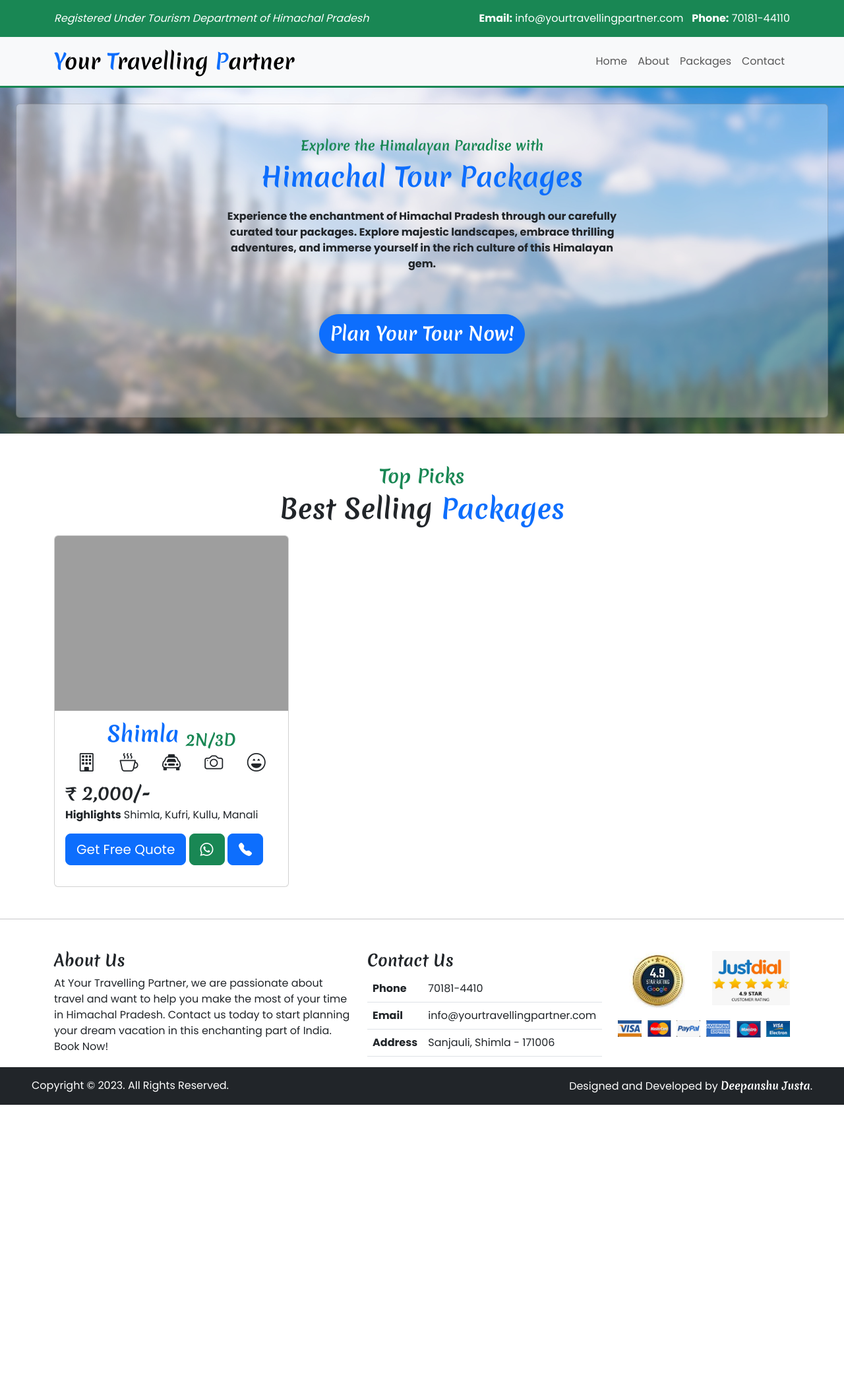
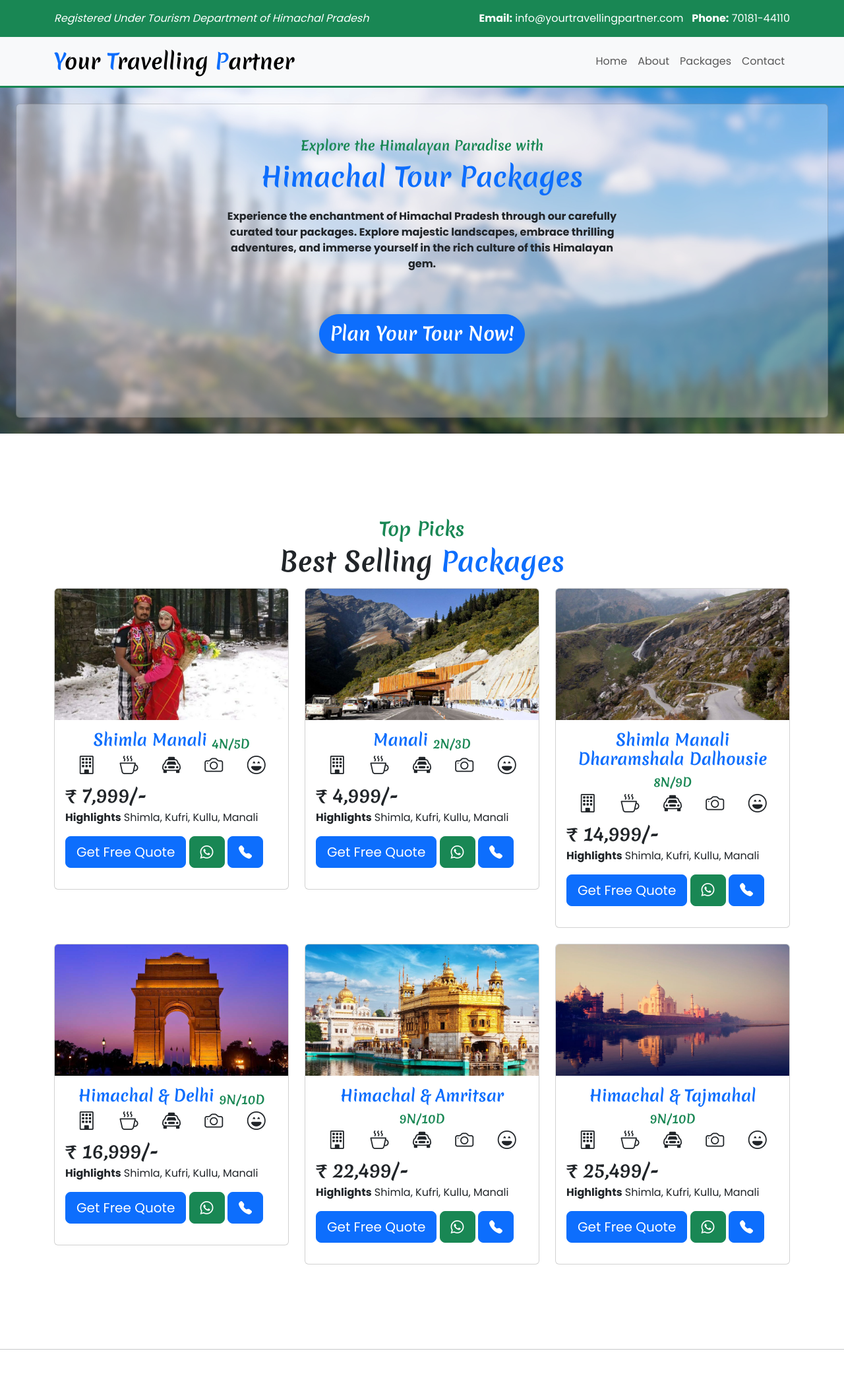
Before and after one commit to deepanshu-justa/php_YTP, a PHP site: page /packages in a window 1280 px wide. Shown: the top 2091 px of the page at 66% size. Before the commit the page ends 1674 px from the top, so only its background shows below. Run offline with PHP 8.4, Linux system fonts and the light colour scheme; some libraries are stand-ins or nearby versions; grey boxes are pictures that could not be loaded.

Commit message:
First Live Version of Website.

```diff
--- a/actions/queryFormSubmit.php
+++ b/actions/queryFormSubmit.php
@@ -2,13 +2,17 @@
 // Check if the honeypot field is empty (indicating a human user)
 if (empty($_POST['hp'])) {
     // Get form data
+    $pckName = $_POST['pck_name'];
     $name = $_POST['name'];
     $phone = $_POST['phone'];
+    $email = $_POST['email'];
     $comments = $_POST['comments'];
 
     // Compose email message
     $message = "Name: $name\n";
     $message .= "Phone: $phone\n";
+    $message .= "Email: $email\n";
+    $message .= "Package: $pckName\n";
     $message .= "Comments: $comments\n";
 
     // Set the email parameters
--- a/assets/json/packages.json
+++ b/assets/json/packages.json
@@ -1,94 +1,46 @@
 {
     "packages": [
       {
-        "id": 1,
-        "name": "Majestic Manali",
-        "duration": "5 days",
-        "cost": 1500,
-        "type": "holiday",
-        "itinerary": [
-          {
-            "day": 1,
-            "description": "Arrival in Manali. Check-in at the hotel and relax."
+        "id" : 1,
+        "name" : "Shimla Manali",
+        "duration" : "4N/5D",
+        "photo" : "couple2.jpg",
+        "cost" : "7,999"
       },
       {
-            "day": 2,
-            "description": "Explore Hadimba Temple and enjoy local sightseeing."
+        "id" : 2,
+        "name" : "Manali",
+        "duration" : "2N/3D",
+        "photo" : "atal.jpg",
+        "cost" : "4,999"
       },
       {
-            "day": 3,
-            "description": "Excursion to Rohtang Pass for breathtaking views and adventure activities."
+        "id" : 3,
+        "name" : "Shimla Manali Dharamshala Dalhousie",
+        "duration" : "8N/9D",
+        "photo" : "road.jpg",
+        "cost" : "14,999"
       },
       {
-            "day": 4,
-            "description": "Visit Solang Valley for thrilling adventure sports."
+        "id" : 97,
+        "name" : "Himachal & Delhi",
+        "duration" : "9N/10D",
+        "photo" : "india-gate.jpg",
+        "cost" : "16,999"
       },
       {
-            "day": 5,
-            "description": "Departure from Manali. End of the tour."
-          }
-        ],
-        "highlights": [
-          "Visit Hadimba Temple",
-          "Rohtang Pass excursion",
-          "Solang Valley adventure sports"
-        ]
+        "id" : 98,
+        "name" : "Himachal & Amritsar",
+        "duration" : "9N/10D",
+        "photo" : "golden-temple.jpg",
+        "cost" : "22,499"
       },
       {
-        "id": 2,
-        "name": "Enchanting Shimla",
-        "duration": "4 days",
-        "cost": 1200,
-        "type": "holiday",
-        "itinerary": [
-          {
-            "day": 1,
-            "description": "Arrival in Shimla. Check-in at the hotel and relax."
-          },
-          {
-            "day": 2,
-            "description": "Explore Mall Road and enjoy shopping."
-          },
-          {
-            "day": 3,
-            "description": "Visit Jakhu Temple and take a Toy Train ride."
-          },
-          {
-            "day": 4,
-            "description": "Departure from Shimla. End of the tour."
-          }
-        ],
-        "highlights": [
-          "Mall Road shopping",
-          "Jakhu Temple visit",
-          "Toy Train ride"
-        ]
-      },
-      {
-        "id": 3,
-        "name": "Romantic Getaway in Dalhousie",
-        "duration": "3 days",
-        "cost": 900,
-        "type": "honeymoon",
-        "itinerary": [
-          {
-            "day": 1,
-            "description": "Arrival in Dalhousie. Check-in at the hotel and relax."
-          },
-          {
-            "day": 2,
-            "description": "Excursion to Khajjiar and visit Panchpula waterfall."
-          },
-          {
-            "day": 3,
-            "description": "Explore St. John's Church. Departure from Dalhousie. End of the tour."
-          }
-        ],
-        "highlights": [
-          "Khajjiar excursion",
-          "Panchpula waterfall visit",
-          "St. John's Church"
-        ]
+        "id" : 99,
+        "name" : "Himachal & Tajmahal",
+        "duration" : "9N/10D",
+        "photo" : "taj-mahal.jpg",
+        "cost" : "25,499"
       }
     ]
   }
--- a/includes/formModal.php
+++ b/includes/formModal.php
@@ -27,7 +27,7 @@
                     </div>
                     <div class="form-floating mb-3">
                         <input type="email" class="form-control" id="email" name="email" placeholder="Password">
-                        <label for="email">Phone</label>
+                        <label for="email">Email</label>
                     </div>
                     <div class="form-floating mb-3">
                         <textarea class="form-control" placeholder="Leave a comment here" id="comments" name="comments" style="height: 100px"></textarea>
@@ -39,3 +39,27 @@
         </div>
     </div>
 </div>
+
+<script>
+function updatePckName(value) {
+  // Find the input field by its name
+  var inputField = document.getElementsByName('pck_name')[0];
+
+  // Update the value
+  inputField.value = value;
+
+  // Make the input field uneditable
+  inputField.readOnly = true;
+}
+
+function resetPckName() {
+  // Find the input field by its name
+  var inputField = document.getElementsByName('pck_name')[0];
+
+  // Update the value
+  inputField.value = "";
+
+  // Make the input field uneditable
+  inputField.readOnly = false;
+}
+</script>
--- a/includes/header.php
+++ b/includes/header.php
@@ -25,6 +25,21 @@
             font-weight: 700;
             /* font-family: 'Poppins', sans-serif; */
         }
+
+        section {
+            margin-bottom: 8rem;
+        }
+
+        input[name="phone"]::-webkit-inner-spin-button,
+input[name="phone"]::-webkit-outer-spin-button {
+  -webkit-appearance: none;
+  margin: 0;
+}
+
+input[name="phone"] {
+  -moz-appearance: textfield;
+  appearance: textfield;
+}
     </style>
 
     <!-- Google Tag Manager -->
--- a/pages/packages.php
+++ b/pages/packages.php
@@ -3,6 +3,15 @@
 $title = "Your Travelling Partner";
 
 require('includes/header.php');
+
+// Read the JSON file contents
+$jsonData = file_get_contents('assets/json/packages.json');
+
+// Parse the JSON data into an associative array
+$data = json_decode($jsonData, true);
+
+// Access the packages array
+$packages = $data['packages'];
 ?>
 
 <main>
@@ -12,7 +21,7 @@ require('includes/header.php');
                 <p class="text-center mb-2 h-font fs-5 text-success">Explore the Himalayan Paradise with</p>
                 <h1 class="text-center h-font text-primary mb-4">Himachal Tour Packages</h1>
                 <p class="col-md-6 mx-auto text-center fw-bold">Experience the enchantment of Himachal Pradesh through our carefully curated tour packages. Explore majestic landscapes, embrace thrilling adventures, and immerse yourself in the rich culture of this Himalayan gem.</p>
-                <p class="text-center m-5"><a href="" class="btn btn-lg btn-primary rounded-pill h-font fs-3" data-bs-toggle="modal" data-bs-target="#staticBackdrop">Plan Your Tour Now!</a></p>
+                <p class="text-center m-5"><a href="" class="btn btn-lg btn-primary rounded-pill h-font fs-3" data-bs-toggle="modal" data-bs-target="#staticBackdrop" onclick="resetPckName()">Plan Your Tour Now!</a></p>
             </div>
         </div>
     </section>
@@ -22,23 +31,25 @@ require('includes/header.php');
             <p class="h3 h-font text-center text-success">Top Picks</p>
             <h2 class="h1 h-font text-center mb-3">Best Selling <span class="text-primary">Packages</span></h2>
             <div class="row row-cols-1 row-cols-sm-2 row-cols-md-3 g-4">
+                <?php foreach ($packages as $package) : ?>
                     <div class="col">
                         <div class="card">
-                        <img src="assets/images/sml-1.jpg" class="card-img-top" alt="...">
+                            <img src="assets/images/<?=$package['photo']?>" class="card-img-top" alt="...">
                             <div class="card-body">
-                            <h3 class="h2 card-title text-center h-font text-primary">Shimla <sub class="text-success">2N/3D</sub></h3>
+                                <h3 class="h4 card-title text-center h-font text-primary"><?= $package['name'] ?> <sub class="text-success"><?=$package['duration']?></sub></h3>
                                 <p class="h3 card-text d-flex justify-content-around"><i class="bi bi-building" title="Accommodation"></i><i class="bi bi-cup-hot"></i><i class="bi bi-taxi-front"></i><i class="bi bi-camera"></i><i class="bi bi-emoji-laughing"></i></p>
-                            <p class="card-text h-font fs-3 mb-0"><strong>&#8377; 2,000/-</strong></p>
+                                <p class="card-text h-font fs-3 mb-0"><strong>&#8377; <?=$package['cost']?>/-</strong></p>
                                 <p class="card-text"><strong>Highlights</strong> Shimla, Kufri, Kullu, Manali</p>
                                 <!-- <p class="h2 card-text text-success h-font">&#8377; 2,000/-</p> -->
                                 <p class="my-3">
-                                <a href="" class="btn btn-primary btn-lg" data-bs-toggle="modal" data-bs-target="#staticBackdrop">Get Free Quote</a>
+                                    <a href="" class="btn btn-primary btn-lg" data-bs-toggle="modal" data-bs-target="#staticBackdrop" onclick="updatePckName('<?=$package['name']?>')">Get Free Quote</a>
                                     <a href="https://wa.me/+917018144110" target="_blank" class="btn btn-success btn-lg"><i class="bi bi-whatsapp"></i></a>
                                     <a href="tel:+917018144110" class="btn btn-primary btn-lg"><i class="bi bi-telephone-fill"></i></a>
                                 </p>
                             </div>
                         </div>
                     </div>
+                <?php endforeach ?>
             </div>
         </div>
     </section>
```
Also changed, not shown: pages/home.php (+20 -50 lines), assets/images/atal.jpg (added), assets/images/couple1.jpg (added), assets/images/couple2.jpg (added), assets/images/couple3.jpg (added), assets/images/couple4.jpg (added), assets/images/golden-temple.jpg (added), assets/images/india-gate.jpg (added), assets/images/landscape.jpg (added), assets/images/road.jpg (added), assets/images/solang.jpg (added), assets/images/taj-mahal.jpg (added). Lines whose indentation alone changed are shown as unchanged.
